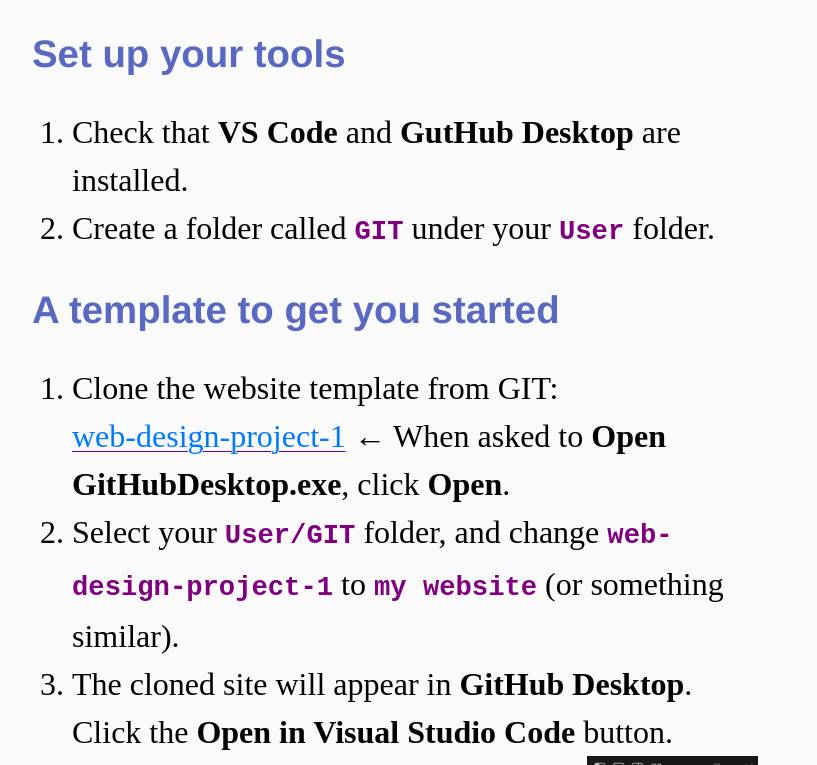
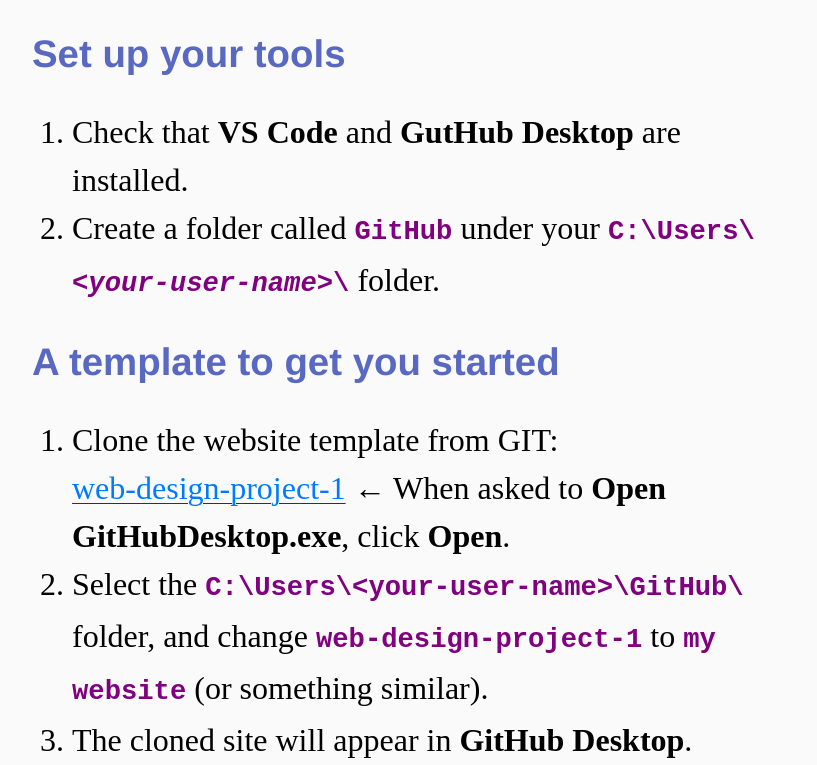
Before and after one commit to BridenJP/Lessons, a plain HTML site: page lesson/html-css-intro/topic/ide/page2.html in a window 1280 px wide. Shown: the top 765 px of the page, 0-817 px from the left. Drawn offline with Linux system fonts and the light colour scheme; files that its build step writes are made by us from their sources.

Commit message:
Clarify user folder info

```diff
--- a/lesson/html-css-intro/topic/ide/page2.html
+++ b/lesson/html-css-intro/topic/ide/page2.html
@@ -14,7 +14,7 @@
         <h2>Set up your tools</h2>
         <ol>
           <li>Check that <b>VS Code</b> and <b>GutHub Desktop</b> are installed.</li>
-          <li>Create a folder called <span class="folder">GIT</span> under your <span class="folder">User</span> folder.
+          <li>Create a folder called <span class="folder">GitHub</span> under your <span class="folder">C:\Users\<i>&lt;your-user-name&gt;</i>\</span> folder.
           </li>
         </ol>
         <h2>A template to get you started</h2>
@@ -24,7 +24,7 @@
               href="x-github-client://openRepo/https://github.com/BridenJP/web-design-project-1.git">web-design-project-1</a>
             &larr; When asked to <b>Open GitHubDesktop.exe</b>, click <b>Open</b>.
           </li>
-          <li>Select your <span class="folder">User/GIT</span> folder, and change <span
+          <li>Select the <span class="folder">C:\Users\&lt;your-user-name&gt;\GitHub\</span> folder, and change <span
               class="filename">web-design-project-1</span> to <span class="filename">my website</span> (or something
             similar).</li>
           <li>The cloned site will appear in <b>GitHub Desktop</b>. Click the <b>Open in Visual Studio Code</b> button.</li>
```
